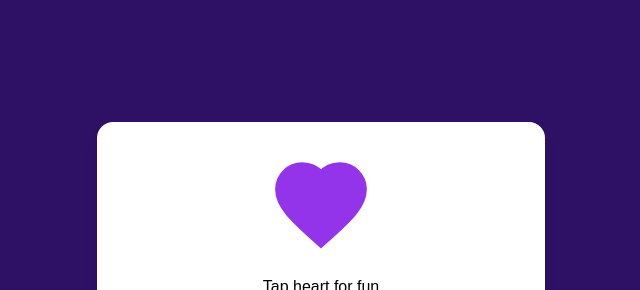
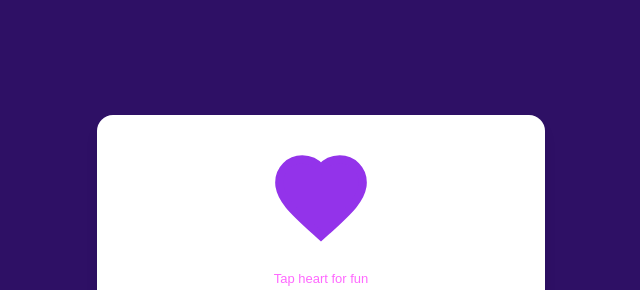
Before and after one commit to dhairya-p/AI, a plain HTML site: page index.html in a window 1280 px wide. Shown: the part 67-357 px from the top of the page, without its empty margins (319-959 px from the left). Drawn offline with Linux system fonts and the light colour scheme.

Commit message:
Changed message styling

```diff
--- a/index.html
+++ b/index.html
@@ -77,6 +77,12 @@
             font-size: 2rem;
             color: #1f2937;
             margin-bottom: 2rem;
+        }
+
+        p {
+            font-size: small;
+            color: rgb(255, 105, 255);
+            margin-bottom: 1rem;
         }
 
         .buttons {
```
